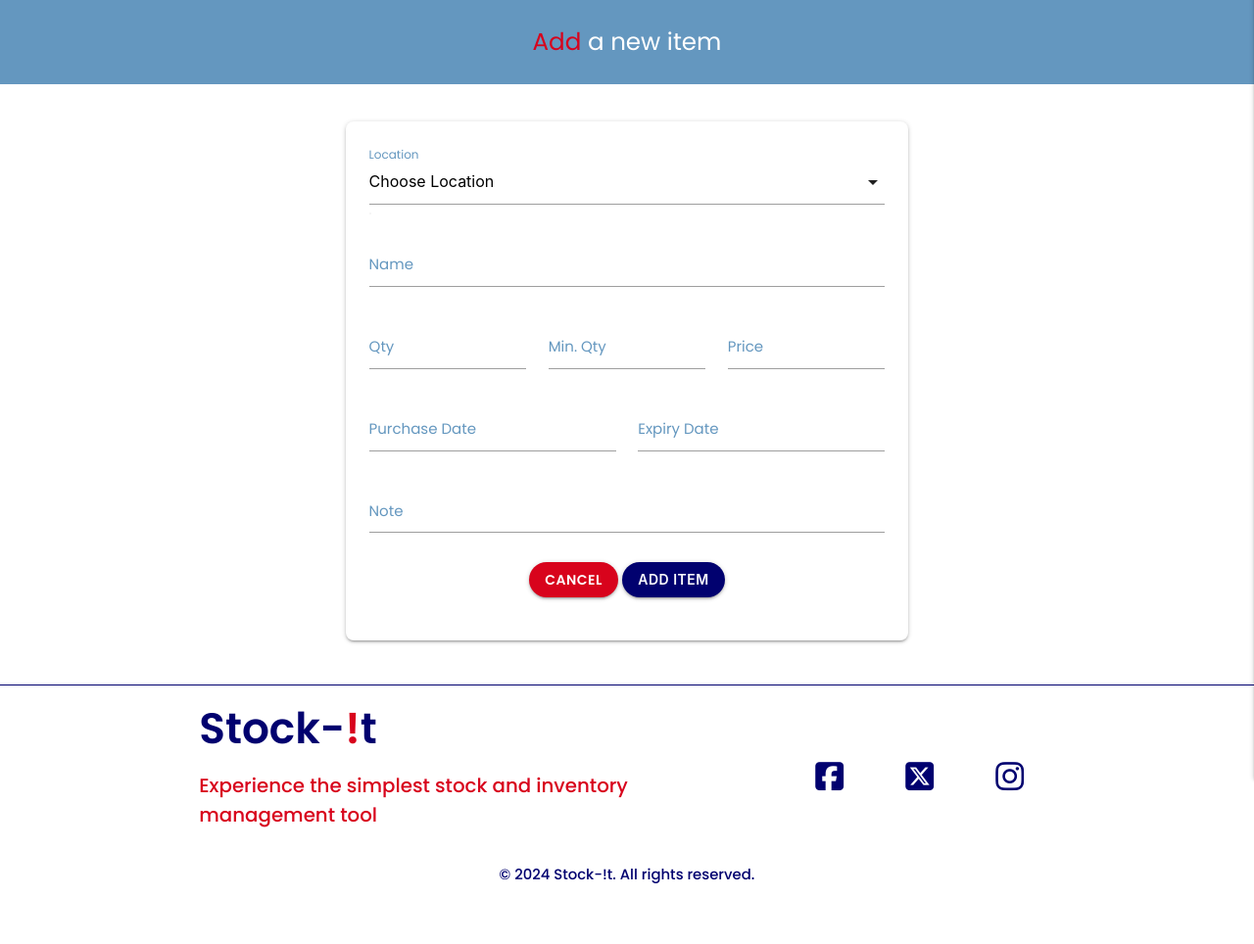
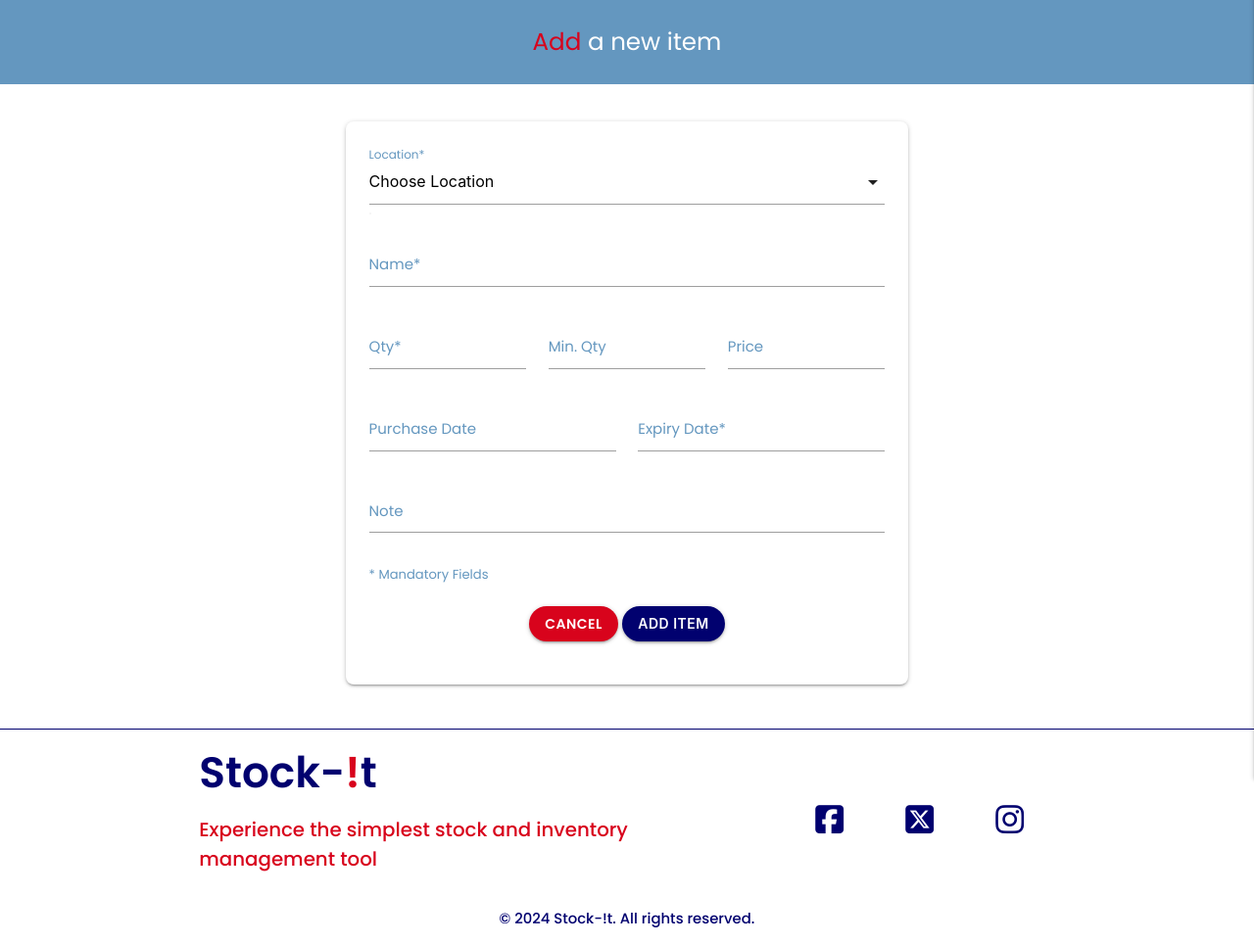
Before and after one commit to DaveWhiteh/stock-it, a Flask app: template templates/add_item.html in a window 1280 px wide. Shown: the part 65-1029 px from the top of the page at 98% size. Before the commit the page ends 967 px from the top, so only its background shows below. Run offline with Flask 3, Linux system fonts and the light colour scheme; the template is opened without the code that fills it, so the values that code supplies are empty; some libraries are stand-ins or nearby versions.

Commit message:
Add asterisks and text to show mandatory fields when adding or editing items

```diff
--- a/static/css/style.css
+++ b/static/css/style.css
@@ -389,6 +389,12 @@ a {
     padding-right: 0;
 }
 
+.mandatory-text {
+    font-size: 0.875rem;
+    font-weight: 400;
+    color: #6497BF;
+}
+
 /* --------------------------------------------------------------------------------------- Footer */
 
 .footer-media {
--- a/templates/add_item.html
+++ b/templates/add_item.html
@@ -28,7 +28,7 @@
                                 {% endif %}
                             {% endfor %}
                         </select>
-                        <label for="location_name">Location</label>
+                        <label for="location_name">Location*</label>
                     </div>
                 </div>
                 <!-- item name -->
@@ -36,14 +36,14 @@
                     <div class="input-field col s12">
                         <input id="item_name" name="item_name" minlength="3" maxlength="25"
                             type="text" class="validate" required>
-                        <label for="item_name" class="text-light-blue">Name</label>
+                        <label for="item_name" class="text-light-blue">Name*</label>
                     </div>
                 </div>
                 <!-- quantity / min quantity and price -->
                 <div class="row no-margin-bottom">
                     <div class="input-field col s4">
                         <input id="quantity" name="quantity" type="text" class="validate" required>
-                        <label for="quantity" class="text-light-blue">Qty</label>
+                        <label for="quantity" class="text-light-blue">Qty*</label>
                     </div>
                     <div class="input-field col s4">
                         <input id="min_quantity" name="min_quantity" type="text" class="validate">
@@ -61,8 +61,8 @@
                         <label for="purchase_date" class="text-light-blue">Purchase Date</label>
                     </div>
                     <div class="input-field col s6">
-                        <input id="expiry_date" name="expiry_date" type="text" class="datepicker">
-                        <label for="expiry_date" class="text-light-blue">Expiry Date</label>
+                        <input id="expiry_date" name="expiry_date" type="text" class="datepicker" required>
+                        <label for="expiry_date" class="text-light-blue">Expiry Date*</label>
                     </div>
                 </div>
                 <!-- note -->
@@ -71,6 +71,12 @@
                         <textarea id="note" name="note" minlength="5"
                             maxlength="200" type="text" class="materialize-textarea validate"></textarea>
                         <label for="note" class="text-light-blue">Note</label>
+                    </div>
+                </div>
+                <!-- mandatory text -->
+                <div class="row">
+                    <div class="col s12">
+                        <span class="mandatory-text">* Mandatory Fields</span>
                     </div>
                 </div>
                 <!-- cancel / submit -->
```
Also changed, not shown: templates/edit_item.html (+11 -5 lines).
